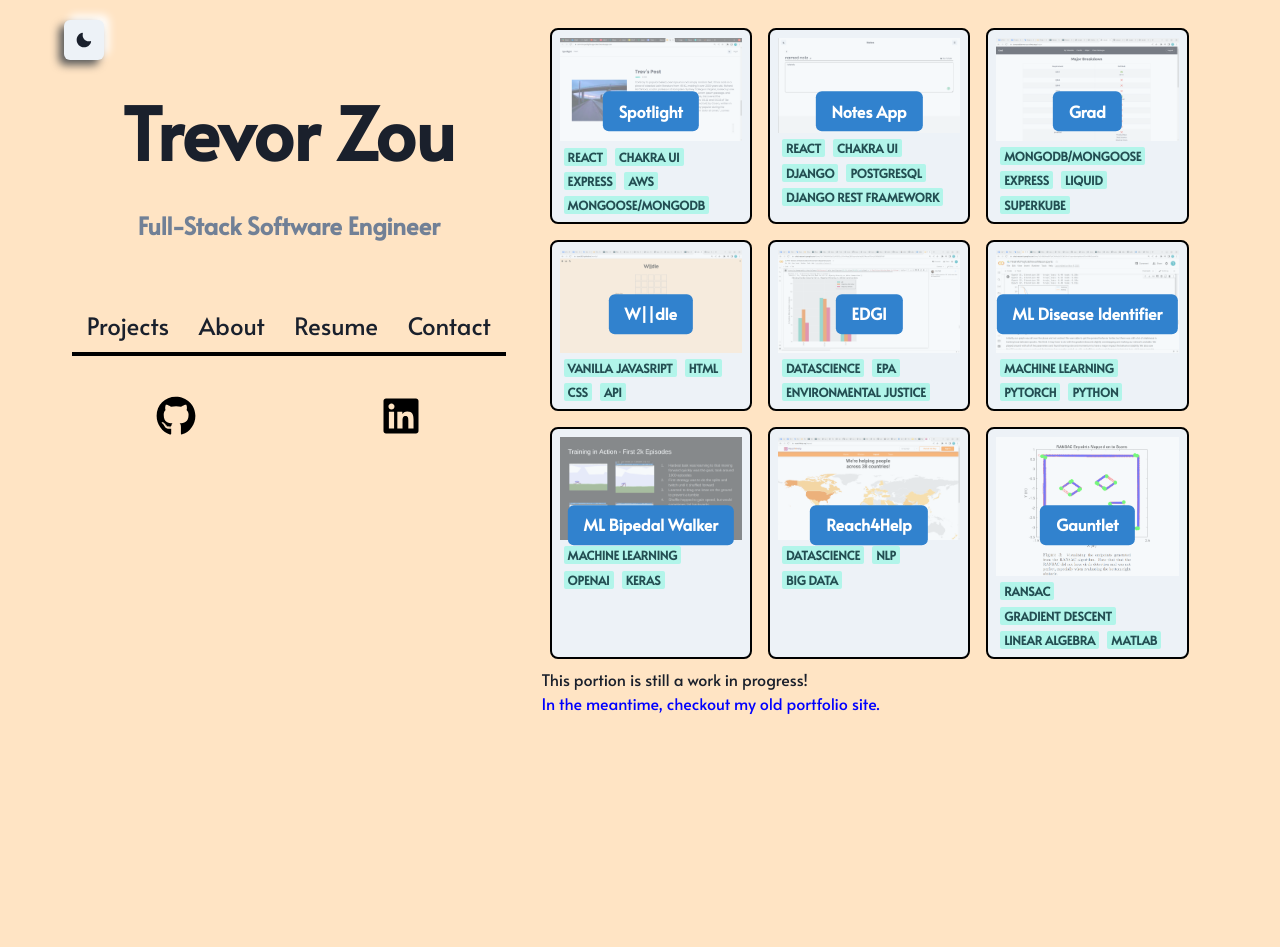
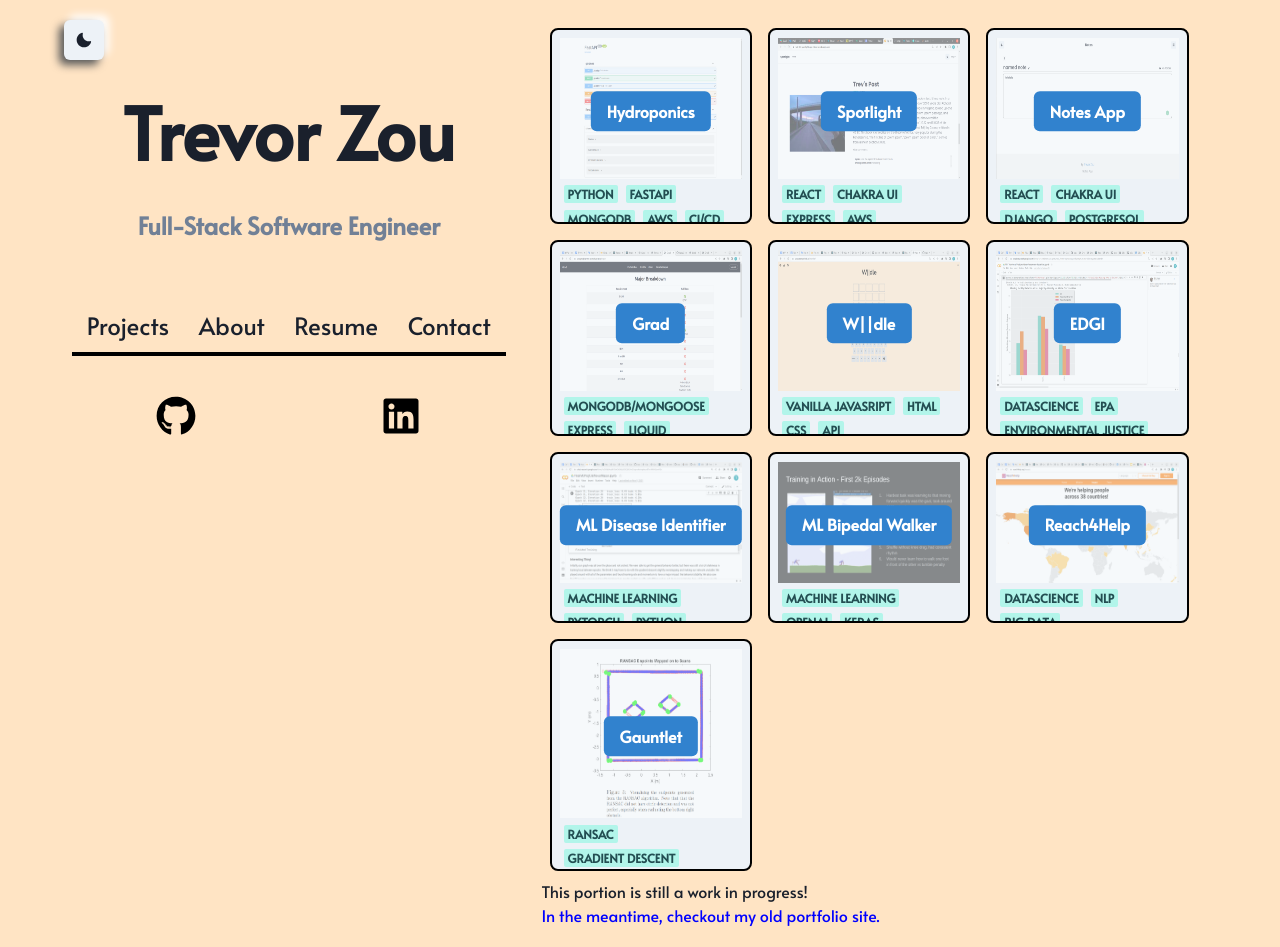
Before and after one commit to tzou2024/portfolio, a React (Create React App) app in the folder portfolio/: page /portfolio/projects in a window 1280 px wide. Before the commit the page ends 800 px from the top, so only its background shows below. Built offline with nearby package versions, Linux system fonts and the light colour scheme.

Commit message:
Add hydro

```diff
--- a/portfolio/src/components/About.js
+++ b/portfolio/src/components/About.js
@@ -18,7 +18,10 @@ const About = ({isLargerThanLG}) => {
         Outside of backend work, I also have experience in React, Datascience, and Machine Learning.
         </Text>
         <Text fontSize={"xl"} py="4">
-        I live in Nashville, TN, but current go to school at <b>Olin College of Engineering</b> in Needham, MA. If I'm not coding, odds are I'm either running, rockclimbing, powerlifting, or sitting at the piano :)
+        I grew up in Nashville, TN, and am studying Engingeering with Computing at <b>Olin College of Engineering</b> in Needham, MA. If I'm not coding, odds are I'm either running, rockclimbing, powerlifting, or sitting at the piano :)
+        </Text>
+        <Text fontSize={"xl"} py="4">
+        In the spring of 2023, I will be studying abroad at University College Cork in Cork, Ireland. I will be focusing on digital music production and music technologies. I will still be available, and am looking for an internship in summer '23.
         </Text>
         <Text fontSize={"5xl"} py="4">
             Let's make something great.
--- a/portfolio/src/components/card.js
+++ b/portfolio/src/components/card.js
@@ -17,7 +17,7 @@ const Cardo = ({proj}) => {
   })
   return (
     <Box maxW='30%' borderWidth='2px' borderColor="black" borderRadius='lg' overflow='hidden' p="2" position={"relative"} bg="gray.100" m="2">
-    <Image src={proj.img} w="100%" opacity={".5"}/>
+    <Image src={proj.img} w="100%" height="80%" opacity={".5"}/>
     <Box
           mt='1'
           fontWeight='semibold'
--- a/portfolio/src/data/projects.js
+++ b/portfolio/src/data/projects.js
@@ -7,7 +7,18 @@ import plantimg from './images/plant.png'
 import bipedal from './images/bipedal.png'
 import reach from './images/reach4help.png'
 import bod from './images/BOD.png'
+import hydroimg from './images/hydroimg.png'
 const data = [
+    {
+        name: "Hydroponics",
+        description: 'An API for Olin\'s automated hydroponics and sustainable food systems project team',
+        tags: ["Python", "FastAPI", "MongoDB", "AWS", "CI/CD"],
+        repos: {
+            "Repo": "https://github.com/tzou2024/hydrangea",
+            "Design Doc": "https://docs.google.com/document/d/1Pc2PLaOh7dCDCJWnpELBCgfNip4MotUVfBgKtQ5LqRU/edit?usp=sharing"
+        },
+        img: hydroimg
+    },
     {
         name: "Spotlight",
         description: 'a social media app allowing users to "Spotlight" personal stories and meaningful events.',
```
Also changed, not shown: portfolio/src/data/images/hydro.png (added), portfolio/src/data/images/hydroimg.png (added).
